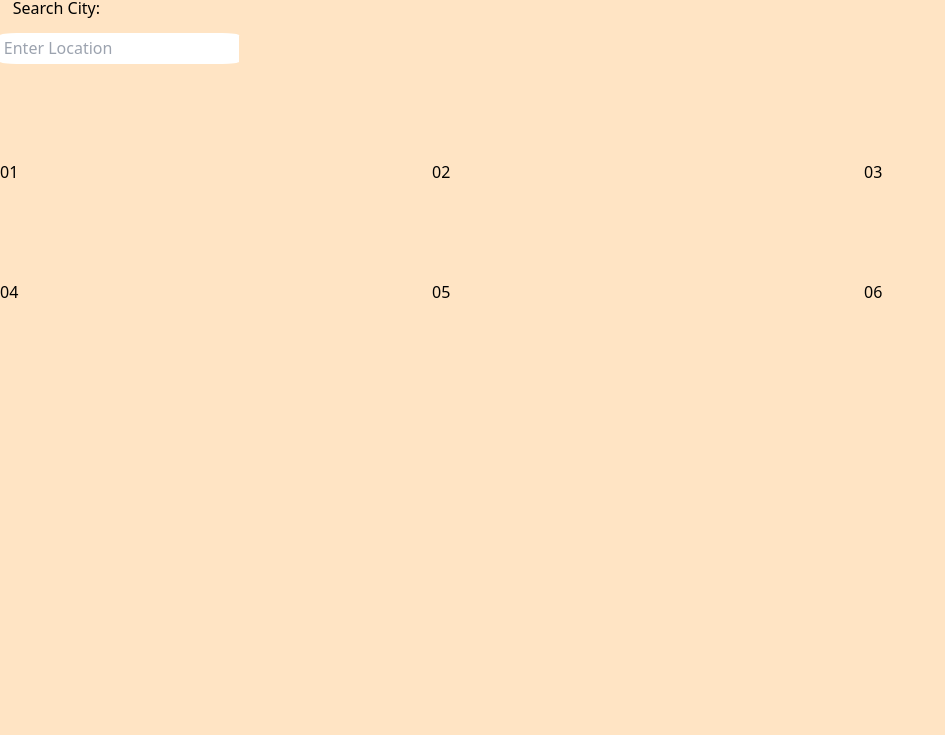
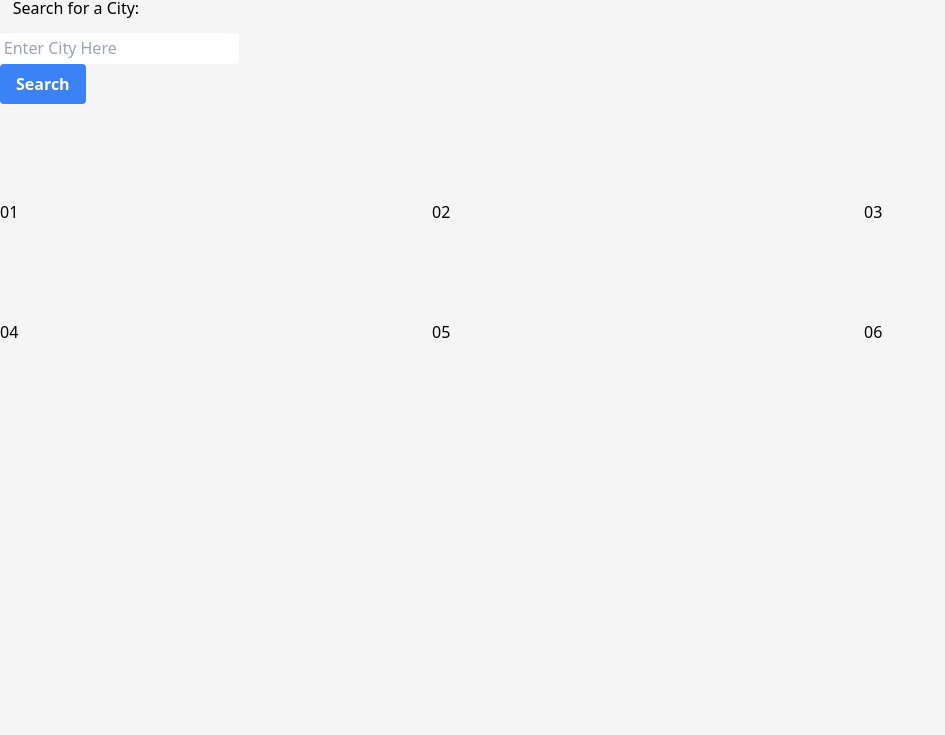
Before and after one commit to PaulNXN1/weather_Application, a plain HTML site: page index.html in a window 1280 px wide. Shown: the part 65-800 px from the top of the page, without its empty margins (0-945 px from the left). Drawn offline with nearby package versions, Linux system fonts and the light colour scheme.

Commit message:
CSS Styling

```diff
--- a/index.html
+++ b/index.html
@@ -19,10 +19,13 @@
     </span>
   </div>
 
-  <h2 id="header">Search City:</h2>
+  <h2 id="header">Search for a City:</h2>
   <form>
 
-    <input id = "input" type="text" placeholder="Enter Location">
+    <input id = "input" type="text" placeholder="Enter City Here"><br>
+    <button class="bg-blue-500 hover:bg-blue-700 text-white font-bold py-2 px-4 rounded">
+      Search
+    </button>
 
   </form>
 
--- a/style.css
+++ b/style.css
@@ -1,6 +1,6 @@
 body {
 
-    background-color: bisque;
+    background-color: whitesmoke;
 }
 
 #header {
@@ -11,3 +11,11 @@ body {
     padding: 0.3%;
     border-radius: 7%;
 }
+
+#button {
+    background-color: lightgrey;
+    border: 10%;
+    margin: 0%;
+    width: 10%;
+
+}
```
